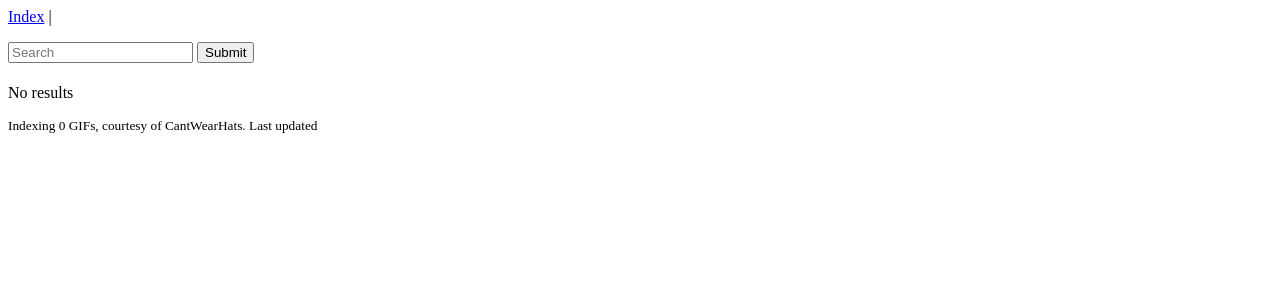
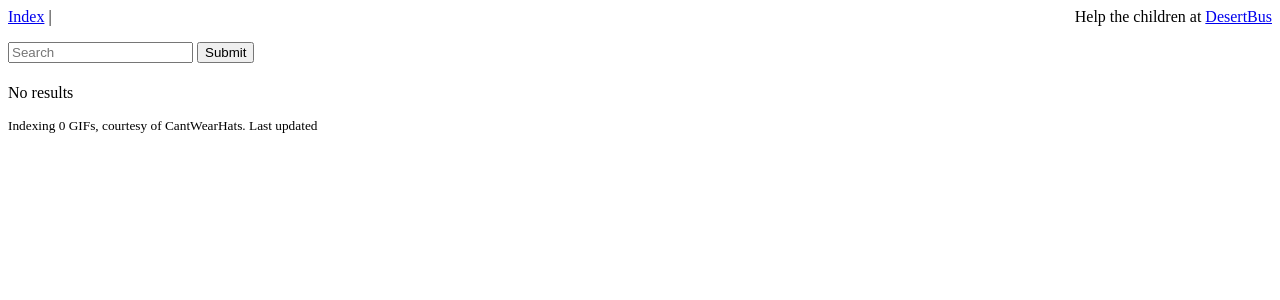
Before and after one commit to ojii/dbgifs, a Python web app: template templates/list.html in a window 1280 px wide. Shown: the top 300 px of the page. Run offline with Jinja, Linux system fonts and the light colour scheme; the template is opened without the code that fills it, so the values that code supplies are empty.

Commit message:
link to db

```diff
--- a/templates/_menu.html
+++ b/templates/_menu.html
@@ -3,6 +3,7 @@
   {% for year in db.years.keys()|sort() %}
     <a href="/y/{{ year }}/">DB{{ year - 2006 }}</a> {% if not loop.last %} | {% endif %}
   {% endfor %}
+  <span style="float:right;">Help the children at <a href="https://desertbus.org/">DesertBus</a></span>
 </p>
 <p>
 {% for person in db.people.keys()|sort() %}
```
